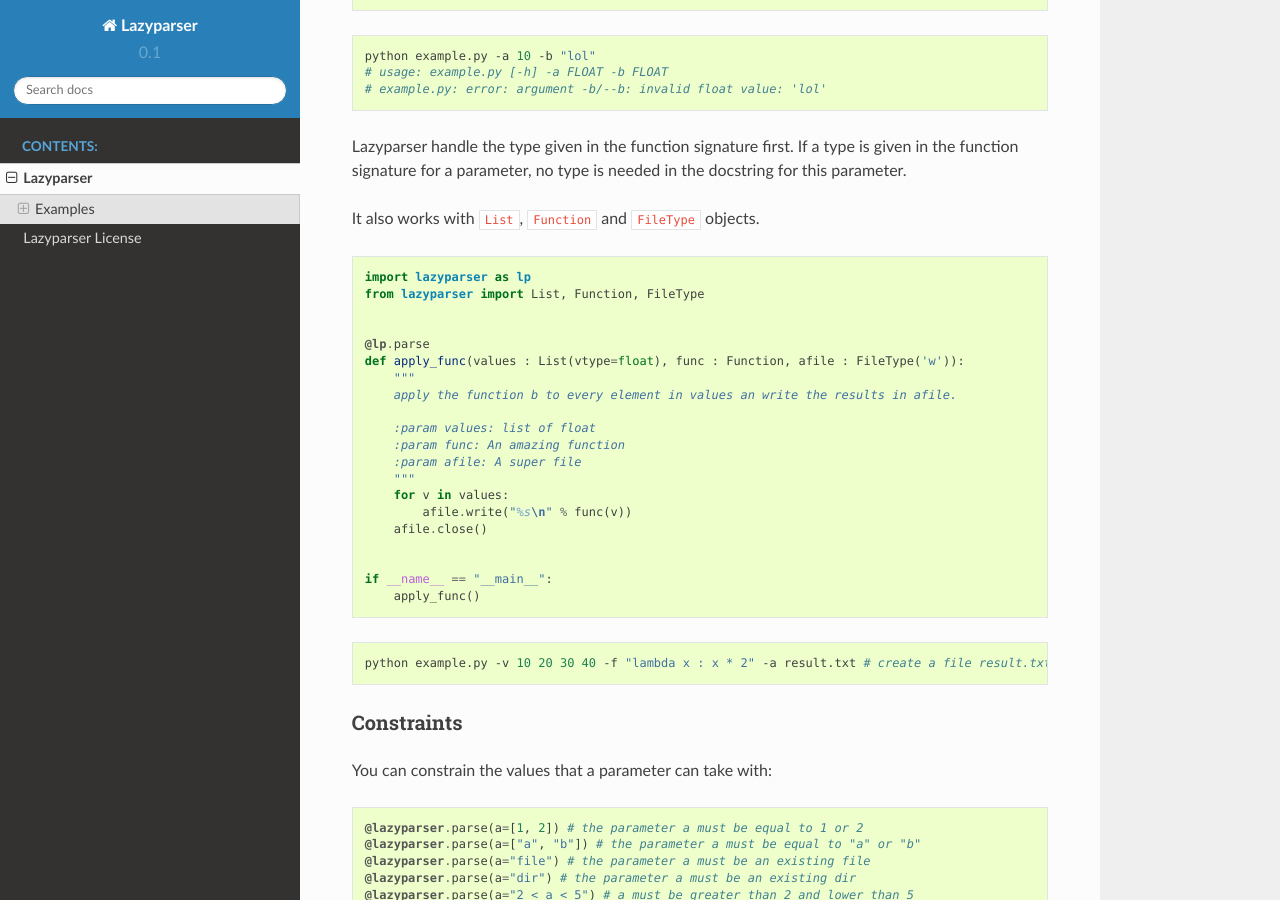
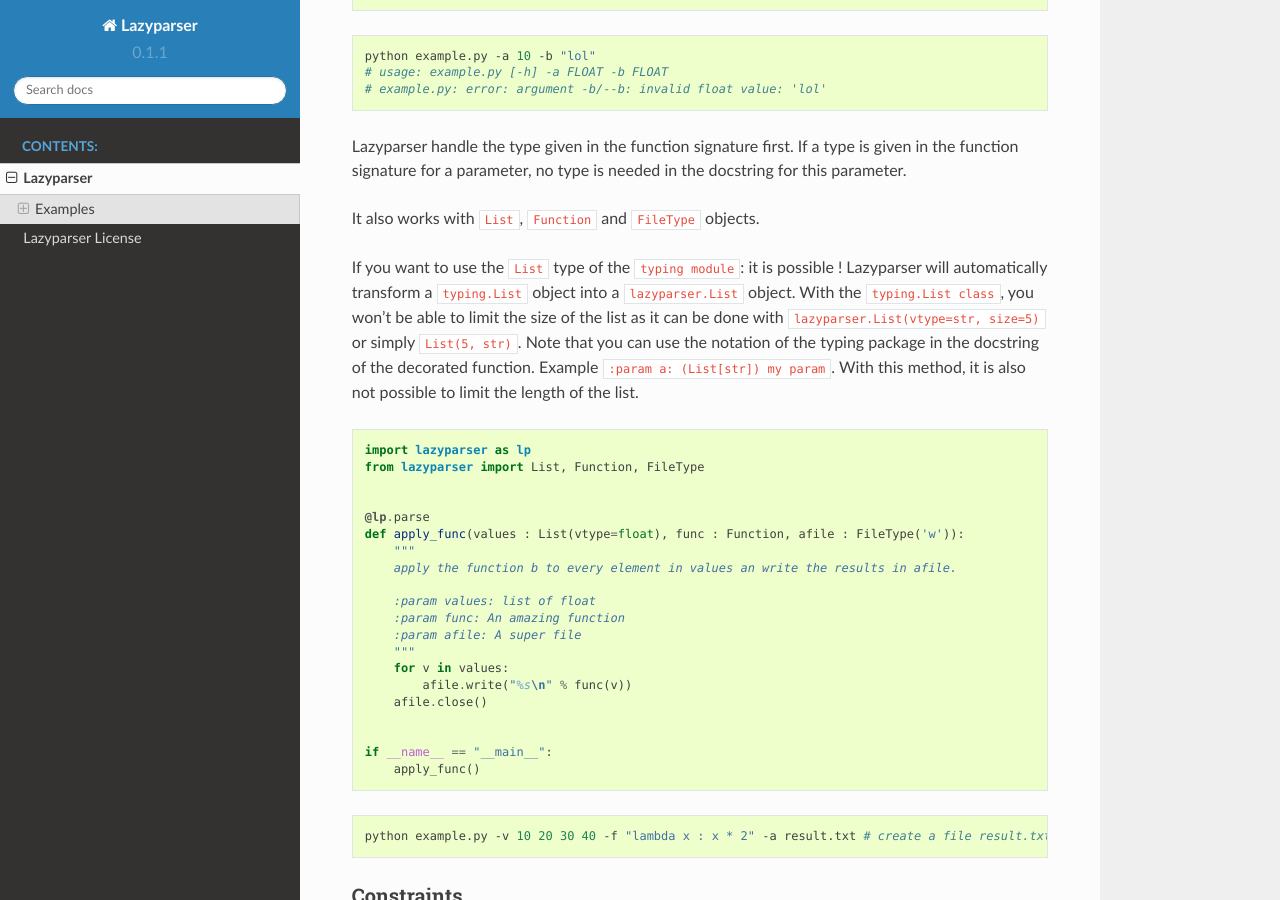
Before and after one commit to NFontrodona/Lazyparser, a Sphinx documentation site: the page built from doc/source/lazyparser.rst, in a window 1280 px wide and 900 px high, scrolled down 6922 px. Built offline with Sphinx 7.4.7 and the Read the Docs theme 2.0.0, drawn with Linux system fonts in a browser that asks for light colours; some of the changed text lies outside the part shown.

Commit message:
update documentation

```diff
--- a/doc/source/conf.py
+++ b/doc/source/conf.py
@@ -24,7 +24,7 @@
 author = 'Fontrodona Nicolas'
 
 # The short X.Y version
-version = '0.1'
+version = '0.1.1'
 # The full version, including alpha/beta/rc tags
 release = ''
 
--- a/doc/source/lazyparser.rst
+++ b/doc/source/lazyparser.rst
@@ -2,7 +2,7 @@
 ==========
 
 Lazyparser is a small module that automates the creation of command-line interfaces.
-For this purpose, it uses `argparse <https://docs.python.org/3.5/library/argparse.html>`_ developped by Steven J. Bethard.
+For this purpose, it uses `argparse <https://docs.python.org/3.7/library/argparse.html>`_ developped by Steven J. Bethard.
 
 Examples
 --------
@@ -10,7 +10,7 @@
 Without docstring
 ~~~~~~~~~~~~~~~~~
 
-Let's say you have a function ``print_word`` That prints two words. To create a command line interface, you can simply type this in a file ``example.py``
+Let's say you have a function ``print_word`` that prints two words. To create a command line interface, you can simply type this in a file ``example.py``
 
 .. code:: python
 
@@ -45,7 +45,7 @@
       -b, --b STR  param b
 
 
-As you can see, if there is no docstring in the decorated ``print_word`` function, the type of every parameters is set to `str`.  In addition, the **full names of the parser arguments** (defined with ``--``) correspond to the **parameter names of the decorated function**. The short names (called with ``-``) are computed on the fly and corresponds to the first letter of the parameter to which they refer.
+As you can see, if there is no docstring in the decorated ``print_word`` function, the type of every parameters is set to ``str``.  In addition, the **full names of the parser arguments** (defined with ``--``) correspond to the **parameter names of the decorated function**. The short names (called with ``-``) are computed on the fly and corresponds to the first letter of the parameter to which they refer.
 A default help message is generated for every parameter of the decorated function but it doesn't explains what the parameter corresponds to.
 To better control what the help message will display you can write a docstring in the decorated function.
 
@@ -372,6 +372,8 @@
 It also works with ``List``, ``Function`` and ``FileType`` objects.
 
 
+If you want to use the ``List`` type of the ``typing module``: it is possible ! Lazyparser will automatically transform a ``typing.List`` object into a ``lazyparser.List`` object. With the ``typing.List class``, you won't be able to limit the size of the list as it can be done with ``lazyparser.List(vtype=str, size=5)`` or simply ``List(5, str)``. Note that you can use the notation of the typing package in the docstring of the decorated function. Example ``:param a: (List[str]) my param``. With this method, it is also not possible to limit the length of the list.
+
 .. code:: python
 
     import lazyparser as lp
```
